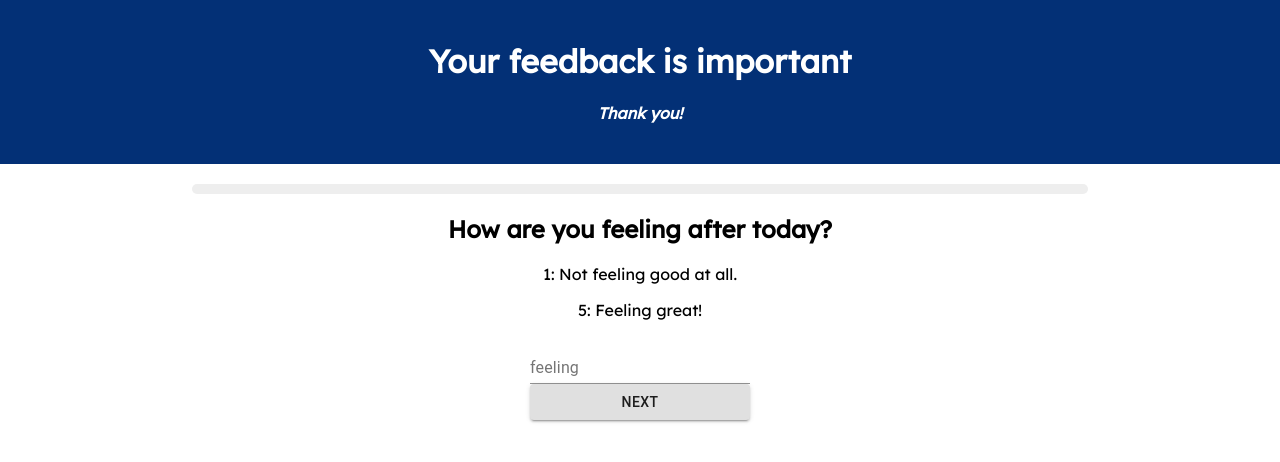
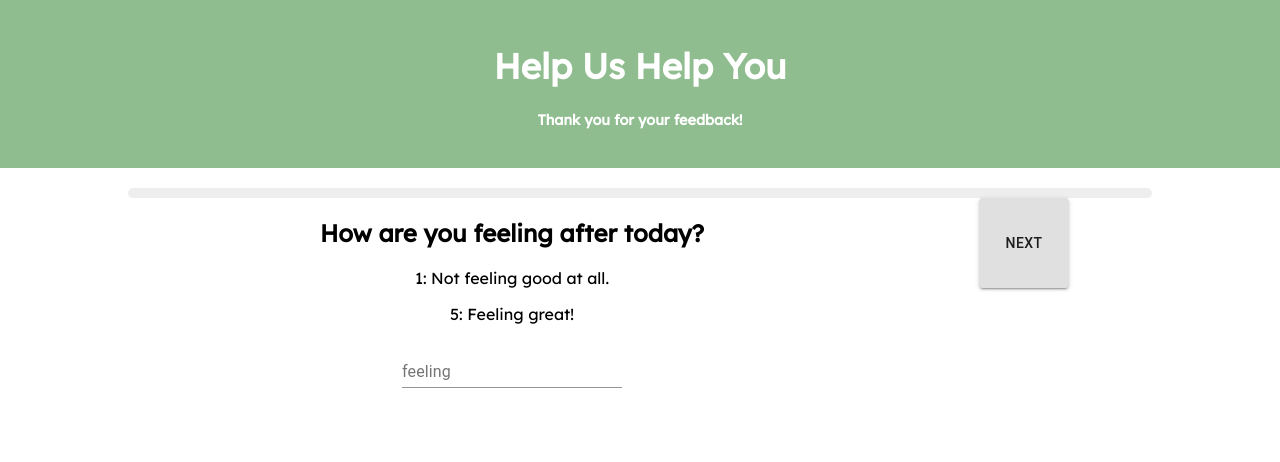
Before and after one commit to brandonwharton/Daily-Feedback-Form, a React (Create React App) app: page /supported in a window 1280 px wide. Shown: the top 462 px of the page. Built offline with nearby package versions, Linux system fonts and the light colour scheme.

Commit message:
Working on spacing

```diff
--- a/src/components/App/App.css
+++ b/src/components/App/App.css
@@ -4,7 +4,7 @@
 }
 
 .App-header {
-  background-color: #033076;
+  background-color: rgba(106, 167, 106, 0.746);
   min-height: 70px;
   padding: 20px;
   color: white;
@@ -12,7 +12,7 @@
 }
 
 .App-title {
-  font-size: 2em;
+  font-size: 2.2em;
 }
 
 .App-intro {
@@ -20,9 +20,23 @@
 }
 
 h4 {
-  font-style: italic;
+  font-size: .9em;
 }
 
 .main-feedback-form {
-  margin: 0 15%;
+  margin: 0 10%;
 }
+
+.feedback-container {
+  display: flex;
+  flex-wrap: wrap;
+  justify-content: space-between;
+}
+
+.feedback-col-1, .feedback-col-3 {
+  width: 25%
+}
+
+.feedback-col-2 {
+  width: 50%
+}
--- a/src/components/App/App.jsx
+++ b/src/components/App/App.jsx
@@ -17,8 +17,8 @@ function App() {
     <Router>
       <div className='App'>
         <header className='App-header'>
-          <h1 className='App-title'>Your feedback is important</h1>
-          <h4>Thank you!</h4>
+          <h1 className='App-title'>Help Us Help You</h1>
+          <h4>Thank you for your feedback!</h4>
         </header>
         <main className="main-feedback-form">
         <Route path='/' exact>
--- a/src/components/BackButton/BackButton.jsx
+++ b/src/components/BackButton/BackButton.jsx
@@ -11,6 +11,7 @@ function BackButton({navigateBack}) {
             variant="contained"
             color="secondary"
             onClick={navigateBack}
+            style={{maxWidth: '90px', maxHeight: '90px', minWidth: '90px', minHeight: '90px'}}
         >
         Back
         </Button>
--- a/src/components/CommentsFeedback/CommentsFeedback.jsx
+++ b/src/components/CommentsFeedback/CommentsFeedback.jsx
@@ -71,7 +71,7 @@ function CommentsFeedback () {
             <BorderLinearProgress variant="determinate" value={75} />
             <h2>Do you have any additional comments you'd like to share?</h2>
             {/* Conditonally render the user's previous selection if they navigated back to this page */}
-            {feedbackData.comments && <h3>Previous Comments: {feedbackData.comments}</h3> }
+            {feedbackData.comments && <h3>( Previous Comments: {feedbackData.comments} )</h3> }
             {/* onSubmit, call commentsToReducer to dispatch data and move to next page */}
             <FormControl onSubmit={commentsToReducer}>
                 <TextField
--- a/src/components/FeelingFeedback/FeelingFeedback.jsx
+++ b/src/components/FeelingFeedback/FeelingFeedback.jsx
@@ -9,6 +9,7 @@ import FormControl from '@material-ui/core/FormControl';
 import Alert from '@material-ui/lab/Alert';
 import LinearProgress from '@material-ui/core/LinearProgress';
 import { withStyles } from "@material-ui/core";
+
 
 // Linear progress bar styling
 const BorderLinearProgress = withStyles((theme) => ({
@@ -69,12 +70,16 @@ function FeelingFeedback () {
     return (
         <div>
             <BorderLinearProgress variant="determinate" value={0} />
+            <div className ="feedback-container">
+                <div classname="feedback-col-1">
+                </div>
+                <div classname="feedback-col-2">
                     <h2>How are you feeling after today?</h2>
                     <p>1: Not feeling good at all.</p>
                     <p>5: Feeling great!</p>
 
                     {/* Conditonally render the user's previous selection if they navigated back to this page */}
-            {feedbackData.feeling && <h3>Previous Choice: {feedbackData.feeling}</h3>}
+                    {feedbackData.feeling && <h3>( Previous Choice: {feedbackData.feeling} )</h3>}
                     {/* Conditionally render an alert message if the alert state becomes true */}
                     {alert && <Alert severity="error" variant="outlined">Entry must be a number between 1 and 5</Alert>}
 
@@ -87,17 +92,22 @@ function FeelingFeedback () {
                             id="feeling-field"
                             onChange={handleChange}
                         />
+                    </FormControl>
+                </div>
+                <div className="feedback-col-3">
                     <Button
                         variant="contained"
+                        style={{maxWidth: '90px', maxHeight: '90px', minWidth: '90px', minHeight: '90px'}}
                         // onClick, call feelingToReducer to try and dispatch data and move to next page, passing it
                         // through the inputValidation module function first to ensure input is within necessary paramaters
                         onClick={() => feelingToReducer(inputValidation(event, feeling))}
                     >
                         Next
                     </Button>
-            </FormControl>
+                </div>
+            </div>
         </div>
     )
 }
-
+{/* <Button style={{maxWidth: '30px', maxHeight: '30px', minWidth: '30px', minHeight: '30px'}}/> */}
 export default FeelingFeedback;
--- a/src/components/SuccessPage/SuccessPage.jsx
+++ b/src/components/SuccessPage/SuccessPage.jsx
@@ -27,7 +27,7 @@ function SuccessPage () {
 
     return (
         <div>
-            <h2>Your Feedback has been Submitted!</h2>
+            <h2>Your feedback has been submitted!</h2>
             <Button
                 variant="contained"
                 color="primary"
--- a/src/components/SupportedFeedback/SupportedFeedback.jsx
+++ b/src/components/SupportedFeedback/SupportedFeedback.jsx
@@ -84,7 +84,7 @@ function SupportedFeedback () {
             <p>5: I felt like I always had someone behind me if I needed it!</p>
 
             {/* Conditonally render the user's previous selection if they navigated back to this page */}
-            {feedbackData.support && <h3>Previous Choice: {feedbackData.support}</h3> }
+            {feedbackData.support && <h3>( Previous Choice: {feedbackData.support} )</h3> }
             {/* Conditionally render an alert message if the alert state becomes true */}
             {alert && <Alert severity="error" variant="outlined">Entry must be a number between 1 and 5</Alert>}
 
--- a/src/components/UnderstandingFeedback/UnderstandingFeedback.jsx
+++ b/src/components/UnderstandingFeedback/UnderstandingFeedback.jsx
@@ -29,7 +29,7 @@ const BorderLinearProgress = withStyles((theme) => ({
 
 
 
-function UnderstandingFeedback () {
+function UnderstandingFeedback() {
     // set up dispatch to reducers
     const dispatch = useDispatch();
     // useHistory to navigate to other routes
@@ -78,12 +78,17 @@ function UnderstandingFeedback () {
     return (
         <div>
             <BorderLinearProgress variant="determinate" value={25} />
+            <div className="feedback-container">
+                <div className="feedback-col-1">
+                    <BackButton navigateBack={navigateBack} />
+                </div>
+                <div className="feedback-col-2">
                     <h2>How well did you understand today's material?</h2>
                     <p>1: I'm having a lot of trouble with this.</p>
                     <p>5: I could teach somebody this material.</p>
 
                     {/* Conditonally render the user's previous selection if they navigated back to this page */}
-            {feedbackData.understanding && <h3>Previous Choice: {feedbackData.understanding}</h3> }
+                    {feedbackData.understanding && <h3>( Previous Choice: {feedbackData.understanding} )</h3>}
                     {/* Conditionally render an alert message if the alert state becomes true */}
                     {alert && <Alert severity="error" variant="outlined">Entry must be a number between 1 and 5</Alert>}
 
@@ -96,16 +101,21 @@ function UnderstandingFeedback () {
                             id="understanding-field"
                             onChange={handleChange}
                         />
+                    </FormControl>
+                </div>
+                <div className="feedback-col-3">
                     <Button
                         variant="contained"
+                        style={{maxWidth: '90px', maxHeight: '90px', minWidth: '90px', minHeight: '90px'}}
                         // onClick, call understandingToReducer to try and dispatch data and move to next page, passing it
                         // through the inputValidation module function first to ensure input is within necessary paramaters
                         onClick={() => understandingToReducer(inputValidation(event, understanding))}
                     >
                         Next
                     </Button>
-            </FormControl>
-            <BackButton navigateBack={navigateBack}/>
+                </div>
+
+            </div>
         </div>
     )
 }
```
Lines whose indentation alone changed are shown as unchanged.
